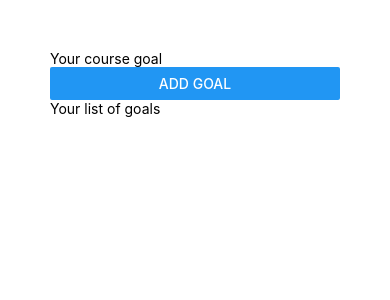
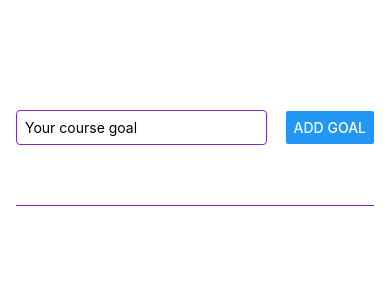
Before and after one commit to ghidalg0/GoalTracker, a React Native app: screen / in a window 390 px wide. Shown: the top 300 px of the page. Built offline with nearby package versions, Linux system fonts and the light colour scheme.

Commit message:
style + layout + functions to take the text input and integrate it to the list of goals

```diff
--- a/App.js
+++ b/App.js
@@ -1,21 +1,79 @@
+import { useState } from 'react';
 import { Button, StyleSheet, Text, TextInput, View } from 'react-native';
 
 export default function App() {
+  const [goalText, setGoalText] = useState("");
+  const [courseGoals, setCourseGoals] = useState([]);
+
+  function goalInputHandler(enteredText) {
+    setGoalText(enteredText);
+  }
+
+  function addGoalHandler() {
+    setCourseGoals(currentCourseGoals => [
+      ...currentCourseGoals,
+      goalText,
+    ]);
+  }
+
   return (
-    <View style={styles.container}>
-      <View>
-        <TextInput placeholder='Your course goal'/>
-        <Button title="Add Goal"/>
+    <View style={styles.appContainer}>
+      <View style={styles.inputContainer}>
+        <TextInput
+          placeholder='Your course goal'
+          style={styles.textInput}
+          onChangeText={goalInputHandler}
+        />
+        <Button
+          title="Add Goal"
+          onPress={addGoalHandler}
+        />
       </View>
-      <View>
-        <Text>Your list of goals</Text>
+      <View style={styles.goalsContainer}>
+        {courseGoals.map((goal) =>
+          <View style={styles.goalItem} key={goal}>
+            <Text style={styles.goalText}>{goal}</Text>
+          </View>
+        )}
       </View>
     </View>
   );
 }
 
 const styles = StyleSheet.create({
-  container: {
-    padding: 50,
-  }
+  appContainer: {
+    paddingTop: 50,
+    paddingHorizontal: 16,
+    backgroundColor: "#fff",
+    flex: 1,
+  },
+  inputContainer: {
+    flex: 1,
+    flexDirection: "row",
+    justifyContent: "space-between",
+    marginBottom: 16,
+    alignItems: "center",
+    borderBottomWidth: 1,
+    borderBottomColor: "#7b2cbf",
+  },
+  textInput: {
+    borderWidth: 1,
+    borderColor: "#7b2cbf",
+    borderRadius: 4,
+    width: "70%",
+    marginRight: 8,
+    padding: 8,
+  },
+  goalsContainer: {
+    flex: 4,
+  },
+  goalItem: {
+    margin: 8,
+    padding: 8,
+    borderRadius: 8,
+    backgroundColor: "#7b2cbf",
+  },
+  goalText: {
+    color: "#fff",
+  },
 });
```
